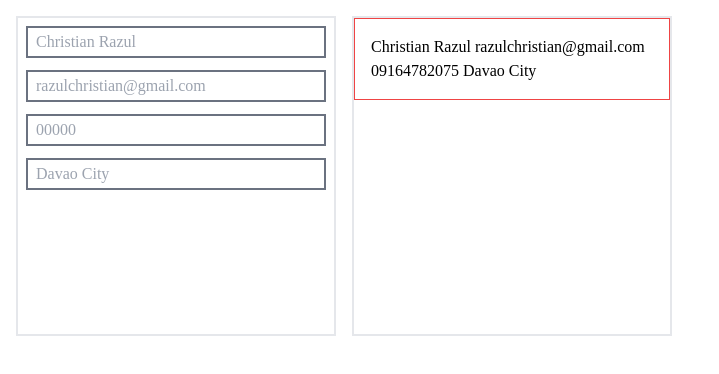
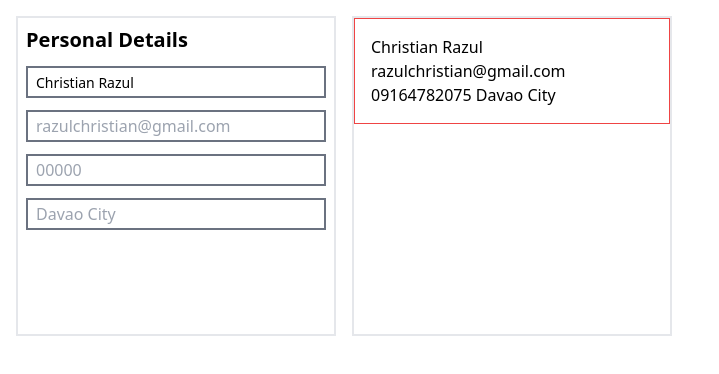
Before and after one commit to christianrazul/cv-architect, a React (Vite) app: page / in a window 1280 px wide. Shown: the top 374 px of the page, without its empty margins (0-719 px from the left). Built offline with nearby package versions, Linux system fonts and the light colour scheme.

Commit message:
Update HeaderForm component to use Input component for name input field and add a title for the form

```diff
--- /dev/null
+++ b/components/ui/input.tsx
@@ -0,0 +1,25 @@
+import * as React from "react";
+
+import { cn } from "../../lib/utils";
+
+export interface InputProps
+  extends React.InputHTMLAttributes<HTMLInputElement> {}
+
+const Input = React.forwardRef<HTMLInputElement, InputProps>(
+  ({ className, type, ...props }, ref) => {
+    return (
+      <input
+        type={type}
+        className={cn(
+          "flex h-10 w-full rounded-md border border-input bg-background px-3 py-2 text-sm ring-offset-background file:border-0 file:bg-transparent file:text-sm file:font-medium placeholder:text-muted-foreground focus-visible:outline-none focus-visible:ring-2 focus-visible:ring-ring focus-visible:ring-offset-2 disabled:cursor-not-allowed disabled:opacity-50",
+          className,
+        )}
+        ref={ref}
+        {...props}
+      />
+    );
+  },
+);
+Input.displayName = "Input";
+
+export { Input };
--- /dev/null
+++ b/components/ui/theme-provider.tsx
@@ -0,0 +1,73 @@
+import { createContext, useContext, useEffect, useState } from "react";
+
+type Theme = "dark" | "light" | "system";
+
+type ThemeProviderProps = {
+  children: React.ReactNode;
+  defaultTheme?: Theme;
+  storageKey?: string;
+};
+
+type ThemeProviderState = {
+  theme: Theme;
+  setTheme: (theme: Theme) => void;
+};
+
+const initialState: ThemeProviderState = {
+  theme: "system",
+  setTheme: () => null,
+};
+
+const ThemeProviderContext = createContext<ThemeProviderState>(initialState);
+
+export function ThemeProvider({
+  children,
+  defaultTheme = "system",
+  storageKey = "vite-ui-theme",
+  ...props
+}: ThemeProviderProps) {
+  const [theme, setTheme] = useState<Theme>(
+    () => (localStorage.getItem(storageKey) as Theme) || defaultTheme,
+  );
+
+  useEffect(() => {
+    const root = window.document.documentElement;
+
+    root.classList.remove("light", "dark");
+
+    if (theme === "system") {
+      const systemTheme = window.matchMedia("(prefers-color-scheme: dark)")
+        .matches
+        ? "dark"
+        : "light";
+
+      root.classList.add(systemTheme);
+      return;
+    }
+
+    root.classList.add(theme);
+  }, [theme]);
+
+  const value = {
+    theme,
+    setTheme: (theme: Theme) => {
+      localStorage.setItem(storageKey, theme);
+      setTheme(theme);
+    },
+  };
+
+  return (
+    <ThemeProviderContext.Provider {...props} value={value}>
+      {children}
+    </ThemeProviderContext.Provider>
+  );
+}
+
+export const useTheme = () => {
+  const context = useContext(ThemeProviderContext);
+
+  if (context === undefined)
+    throw new Error("useTheme must be used within a ThemeProvider");
+
+  return context;
+};
--- /dev/null
+++ b/lib/utils.ts
@@ -0,0 +1,6 @@
+import { type ClassValue, clsx } from "clsx"
+import { twMerge } from "tailwind-merge"
+
+export function cn(...inputs: ClassValue[]) {
+  return twMerge(clsx(inputs))
+}
--- a/src/App.tsx
+++ b/src/App.tsx
@@ -1,30 +1,13 @@
 import { useState } from "react";
 import "./style.css";
-import Header, { HeaderInfo } from "./components/Header";
 import HeaderForm from "./components/HeaderForm";
+import Resume from "./components/Resume";
 
 export const defaultHeaderInfo = {
   name: "Christian Razul",
   email: "razulchristian@gmail.com",
   contact: "09164782075",
   address: "Davao City",
-};
-
-interface ResumeProps {
-  header: HeaderInfo;
-}
-
-const Resume = ({ header }: ResumeProps) => {
-  return (
-    <div className=" flex h-80 w-80 flex-col gap-2 border-2 ">
-      <Header
-        name={header.name}
-        email={header.email}
-        contact={header.contact}
-        address={header.address}
-      />
-    </div>
-  );
 };
 
 function App() {
--- a/src/components/HeaderForm.tsx
+++ b/src/components/HeaderForm.tsx
@@ -1,7 +1,7 @@
 import React, { useEffect, useState } from "react";
 import { HeaderInfo } from "./Header";
 import { defaultHeaderInfo } from "../App";
-
+import { Input } from "../../components/ui/input";
 interface HeaderFormProps {
   onHeaderInfo: (headerInfo: HeaderInfo) => void;
 }
@@ -24,7 +24,8 @@ const HeaderForm = ({ onHeaderInfo }: HeaderFormProps) => {
 
   return (
     <div className="flex h-80 w-80 flex-col gap-3 border-2 p-2">
-      <input
+      <h1 className="text-xl font-bold">Personal Details</h1>
+      <Input
         type="text"
         id="name"
         onChange={updateInfo}
--- /dev/null
+++ b/src/components/Resume.tsx
@@ -0,0 +1,20 @@
+import Header, { HeaderInfo } from "./Header";
+
+interface ResumeProps {
+  header: HeaderInfo;
+}
+
+const Resume = ({ header }: ResumeProps) => {
+  return (
+    <div className=" flex h-80 w-80 flex-col gap-2 border-2 ">
+      <Header
+        name={header.name}
+        email={header.email}
+        contact={header.contact}
+        address={header.address}
+      />
+    </div>
+  );
+};
+
+export default Resume;
--- a/src/style.css
+++ b/src/style.css
@@ -46,7 +46,7 @@ html,
   -o-tab-size: 4;
      tab-size: 4;
   /* 3 */
-  font-family: var(--font-sans), ui-sans-serif, system-ui, sans-serif, "Apple Color Emoji", "Segoe UI Emoji", "Segoe UI Symbol", "Noto Color Emoji";
+  font-family: ui-sans-serif, system-ui, sans-serif, "Apple Color Emoji", "Segoe UI Emoji", "Segoe UI Symbol", "Noto Color Emoji";
   /* 4 */
   font-feature-settings: normal;
   /* 5 */
@@ -558,16 +558,16 @@ video {
   display: flex;
 }
 
-.h-auto {
-  height: auto;
+.h-8 {
+  height: 2rem;
 }
 
 .h-80 {
   height: 20rem;
 }
 
-.h-8 {
-  height: 2rem;
+.h-10 {
+  height: 2.5rem;
 }
 
 .w-80 {
@@ -582,32 +582,28 @@ video {
   flex-direction: column;
 }
 
-.justify-end {
-  justify-content: flex-end;
+.gap-2 {
+  gap: 0.5rem;
 }
 
-.gap-2 {
-  gap: 0.5rem;
+.gap-3 {
+  gap: 0.75rem;
 }
 
 .gap-4 {
   gap: 1rem;
 }
 
-.gap-3 {
-  gap: 0.75rem;
+.rounded-md {
+  border-radius: calc(var(--radius) - 2px);
 }
 
-.text-ellipsis {
-  text-overflow: ellipsis;
+.border {
+  border-width: 1px;
 }
 
 .border-2 {
   border-width: 2px;
-}
-
-.border {
-  border-width: 1px;
 }
 
 .border-gray-500 {
@@ -615,46 +611,53 @@ video {
   border-color: rgb(107 114 128 / var(--tw-border-opacity));
 }
 
-.border-red-200 {
-  --tw-border-opacity: 1;
-  border-color: rgb(254 202 202 / var(--tw-border-opacity));
-}
-
-.border-red-50 {
-  --tw-border-opacity: 1;
-  border-color: rgb(254 242 242 / var(--tw-border-opacity));
-}
-
 .border-red-500 {
   --tw-border-opacity: 1;
   border-color: rgb(239 68 68 / var(--tw-border-opacity));
 }
 
-.bg-blue-500 {
-  --tw-bg-opacity: 1;
-  background-color: rgb(59 130 246 / var(--tw-bg-opacity));
+.border-input {
+  border-color: hsl(var(--input));
 }
 
-.bg-red-400 {
-  --tw-bg-opacity: 1;
-  background-color: rgb(248 113 113 / var(--tw-bg-opacity));
+.bg-background {
+  background-color: hsl(var(--background));
+}
+
+.p-2 {
+  padding: 0.5rem;
 }
 
 .p-4 {
   padding: 1rem;
 }
 
-.p-2 {
-  padding: 0.5rem;
+.px-3 {
+  padding-left: 0.75rem;
+  padding-right: 0.75rem;
 }
 
-.text-center {
-  text-align: center;
+.py-2 {
+  padding-top: 0.5rem;
+  padding-bottom: 0.5rem;
 }
 
-.text-green-400 {
-  --tw-text-opacity: 1;
-  color: rgb(74 222 128 / var(--tw-text-opacity));
+.text-xl {
+  font-size: 1.25rem;
+  line-height: 1.75rem;
+}
+
+.text-sm {
+  font-size: 0.875rem;
+  line-height: 1.25rem;
+}
+
+.font-bold {
+  font-weight: 700;
+}
+
+.ring-offset-background {
+  --tw-ring-offset-color: hsl(var(--background));
 }
 
 @keyframes enter {
@@ -670,3 +673,55 @@ video {
     transform: translate3d(var(--tw-exit-translate-x, 0), var(--tw-exit-translate-y, 0), 0) scale3d(var(--tw-exit-scale, 1), var(--tw-exit-scale, 1), var(--tw-exit-scale, 1)) rotate(var(--tw-exit-rotate, 0));
   }
 }
+
+.file\:border-0::file-selector-button {
+  border-width: 0px;
+}
+
+.file\:bg-transparent::file-selector-button {
+  background-color: transparent;
+}
+
+.file\:text-sm::file-selector-button {
+  font-size: 0.875rem;
+  line-height: 1.25rem;
+}
+
+.file\:font-medium::file-selector-button {
+  font-weight: 500;
+}
+
+.placeholder\:text-muted-foreground::-moz-placeholder {
+  color: hsl(var(--muted-foreground));
+}
+
+.placeholder\:text-muted-foreground::placeholder {
+  color: hsl(var(--muted-foreground));
+}
+
+.focus-visible\:outline-none:focus-visible {
+  outline: 2px solid transparent;
+  outline-offset: 2px;
+}
+
+.focus-visible\:ring-2:focus-visible {
+  --tw-ring-offset-shadow: var(--tw-ring-inset) 0 0 0 var(--tw-ring-offset-width) var(--tw-ring-offset-color);
+  --tw-ring-shadow: var(--tw-ring-inset) 0 0 0 calc(2px + var(--tw-ring-offset-width)) var(--tw-ring-color);
+  box-shadow: var(--tw-ring-offset-shadow), var(--tw-ring-shadow), var(--tw-shadow, 0 0 #0000);
+}
+
+.focus-visible\:ring-ring:focus-visible {
+  --tw-ring-color: hsl(var(--ring));
+}
+
+.focus-visible\:ring-offset-2:focus-visible {
+  --tw-ring-offset-width: 2px;
+}
+
+.disabled\:cursor-not-allowed:disabled {
+  cursor: not-allowed;
+}
+
+.disabled\:opacity-50:disabled {
+  opacity: 0.5;
+}
--- a/src/styles/globals.css
+++ b/src/styles/globals.css
@@ -5,19 +5,13 @@
   @layer base {
     :root {
       --background: 0 0% 100%;
-    --foreground: 222.2 47.4% 11.2%;
+      --foreground: 222.2 84% 4.9%;
 
-    --muted: 210 40% 96.1%;
-    --muted-foreground: 215.4 16.3% 46.9%;
+      --card: 0 0% 100%;
+      --card-foreground: 222.2 84% 4.9%;
 
       --popover: 0 0% 100%;
-    --popover-foreground: 222.2 47.4% 11.2%;
-
-    --border: 214.3 31.8% 91.4%;
-    --input: 214.3 31.8% 91.4%;
-
-    --card: 0 0% 100%;
-    --card-foreground: 222.2 47.4% 11.2%;
+      --popover-foreground: 222.2 84% 4.9%;
 
       --primary: 222.2 47.4% 11.2%;
       --primary-foreground: 210 40% 98%;
@@ -25,48 +19,50 @@
       --secondary: 210 40% 96.1%;
       --secondary-foreground: 222.2 47.4% 11.2%;
 
+      --muted: 210 40% 96.1%;
+      --muted-foreground: 215.4 16.3% 46.9%;
+
       --accent: 210 40% 96.1%;
       --accent-foreground: 222.2 47.4% 11.2%;
 
-    --destructive: 0 100% 50%;
+      --destructive: 0 84.2% 60.2%;
       --destructive-foreground: 210 40% 98%;
 
-    --ring: 215 20.2% 65.1%;
+      --border: 214.3 31.8% 91.4%;
+      --input: 214.3 31.8% 91.4%;
+      --ring: 222.2 84% 4.9%;
 
       --radius: 0.5rem;
     }
 
     .dark {
-    --background: 224 71% 4%;
-    --foreground: 213 31% 91%;
+      --background: 222.2 84% 4.9%;
+      --foreground: 210 40% 98%;
 
-    --muted: 223 47% 11%;
-    --muted-foreground: 215.4 16.3% 56.9%;
+      --card: 222.2 84% 4.9%;
+      --card-foreground: 210 40% 98%;
 
-    --accent: 216 34% 17%;
+      --popover: 222.2 84% 4.9%;
+      --popover-foreground: 210 40% 98%;
+
+      --primary: 210 40% 98%;
+      --primary-foreground: 222.2 47.4% 11.2%;
+
+      --secondary: 217.2 32.6% 17.5%;
+      --secondary-foreground: 210 40% 98%;
+
+      --muted: 217.2 32.6% 17.5%;
+      --muted-foreground: 215 20.2% 65.1%;
+
+      --accent: 217.2 32.6% 17.5%;
       --accent-foreground: 210 40% 98%;
 
-    --popover: 224 71% 4%;
-    --popover-foreground: 215 20.2% 65.1%;
-
-    --border: 216 34% 17%;
-    --input: 216 34% 17%;
-
-    --card: 224 71% 4%;
-    --card-foreground: 213 31% 91%;
-
-    --primary: 210 40% 98%;
-    --primary-foreground: 222.2 47.4% 1.2%;
-
-    --secondary: 222.2 47.4% 11.2%;
-    --secondary-foreground: 210 40% 98%;
-
-    --destructive: 0 63% 31%;
+      --destructive: 0 62.8% 30.6%;
       --destructive-foreground: 210 40% 98%;
 
-    --ring: 216 34% 17%;
-
-    --radius: 0.5rem;
+      --border: 217.2 32.6% 17.5%;
+      --input: 217.2 32.6% 17.5%;
+      --ring: 212.7 26.8% 83.9%;
     }
   }
 
@@ -76,6 +72,5 @@
     }
     body {
       @apply bg-background text-foreground;
-    font-feature-settings: 'rlig' 1, 'calt' 1;
     }
   }
```
Also changed, not shown: tailwind.config.js (+42 -41 lines), components.json (added). Lines whose indentation alone changed are shown as unchanged.
